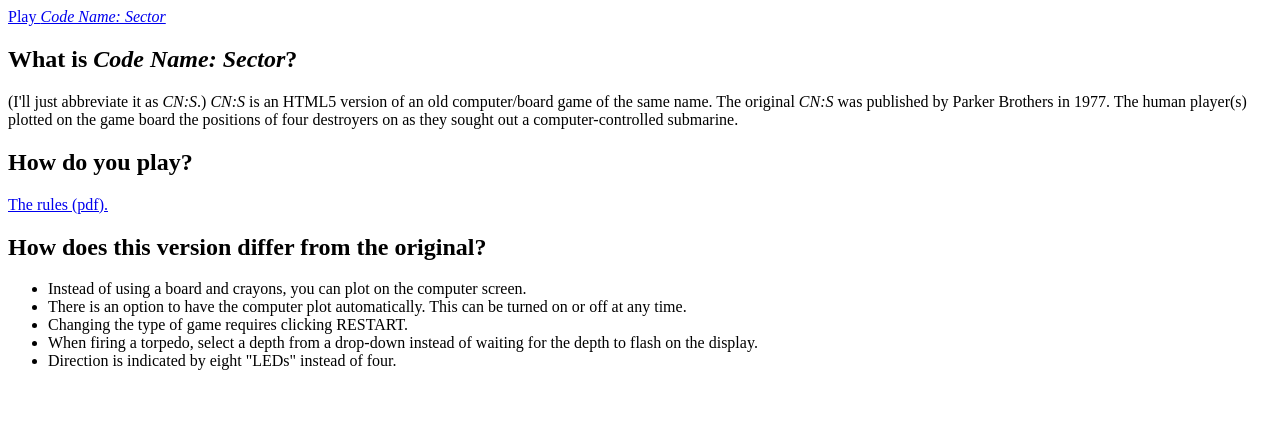
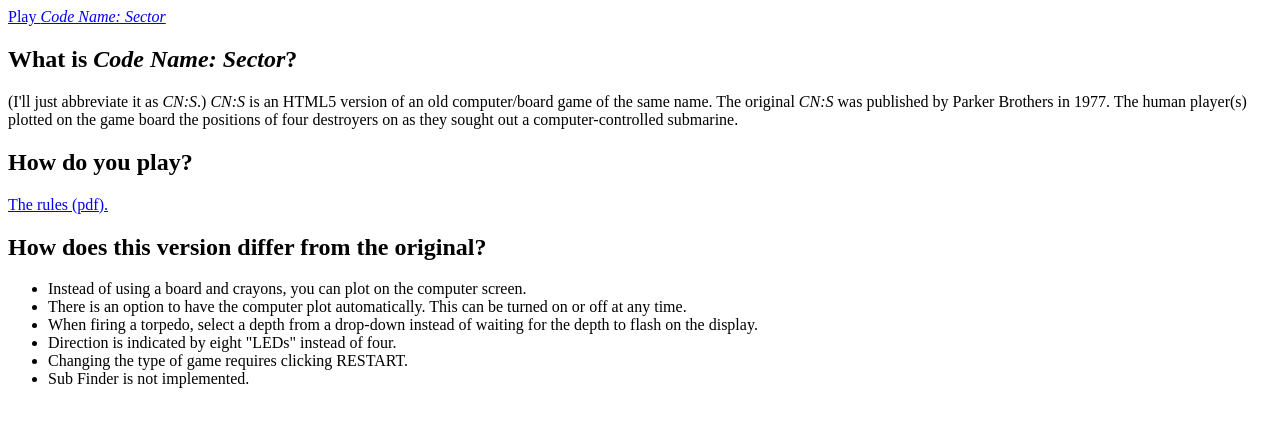
Before and after one commit to thatmichaelpark/code-name-sector, a plain HTML site: page index.html in a window 1280 px wide. Drawn offline with Linux system fonts and the light colour scheme.

Commit message:
Update index.html
No Sub Finder.

```diff
--- a/index.html
+++ b/index.html
@@ -17,9 +17,10 @@ of four destroyers on as they sought out a computer-controlled submarine.
 <ul>
 <li>Instead of using a board and crayons, you can plot on the computer screen.</li>
 <li>There is an option to have the computer plot automatically. This can be turned on or off at any time.</li>
-<li>Changing the type of game requires clicking RESTART.</li>
 <li>When firing a torpedo, select a depth from a drop-down instead of waiting for the depth to flash on the display.</li>
 <li>Direction is indicated by eight "LEDs" instead of four.</li>
+<li>Changing the type of game requires clicking RESTART.</li>
+<li>Sub Finder is not implemented.</li>
 </ul>
 </body>
 </html>
```
